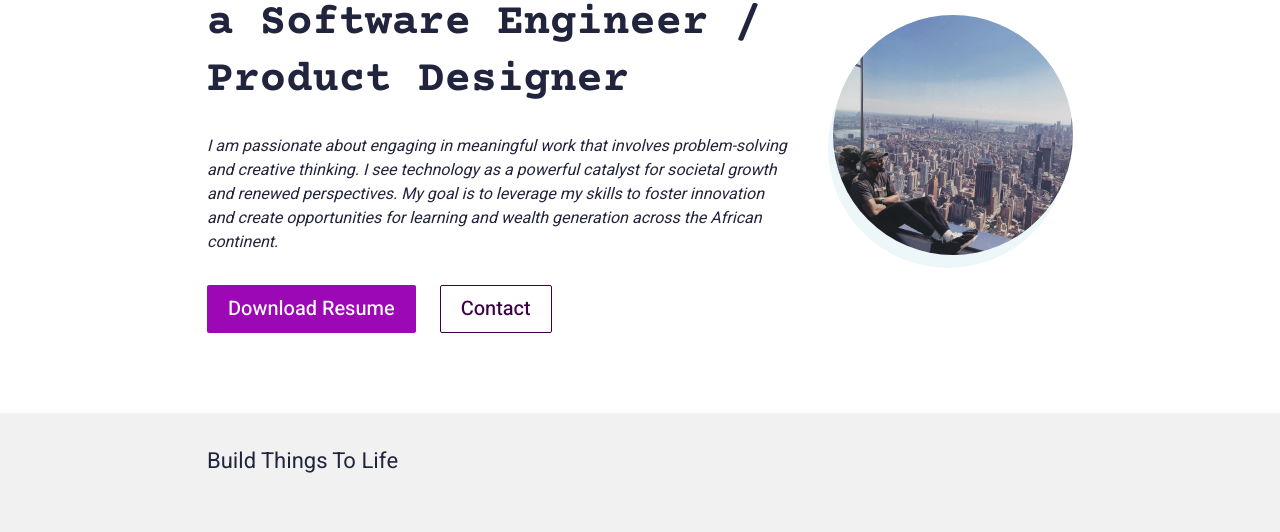
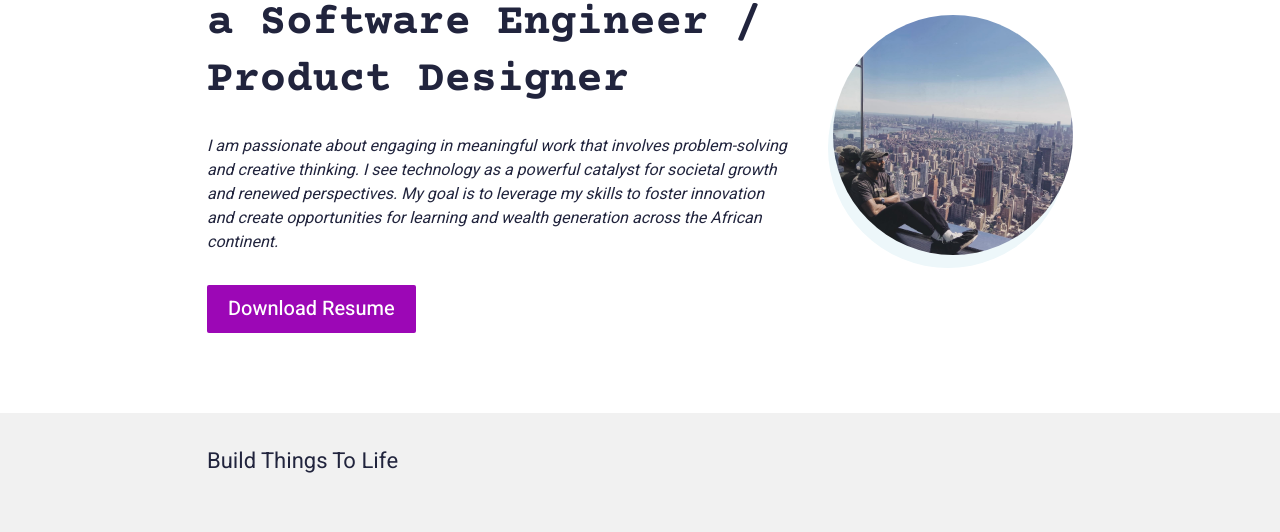
Before and after one commit to Kudzmat/myworld, a Django app: page / in a window 1280 px wide. Shown: the part 242-774 px from the top of the page. Run offline with Django 4.2, Linux system fonts and the light colour scheme; data comes from the database, SQL or seed files in the repository; some libraries are stand-ins or nearby versions.

Commit message:
Update index.html
removed the contact button

```diff
--- a/myWorldSite/main/templates/main/index.html
+++ b/myWorldSite/main/templates/main/index.html
@@ -48,9 +48,6 @@ Start Content
               <div class="row">
                 <div class="col-auto">
                   <a download href="{{me.userprofile.cv.url}}" class="btn btnPrimary">Download Resume</a>
-                </div>
-                <div class="col-auto">
-                  <a href="{% url 'main:contact' %}" class="btn btnOutline">Contact</a>
                 </div>
               </div>
             </div>
```
